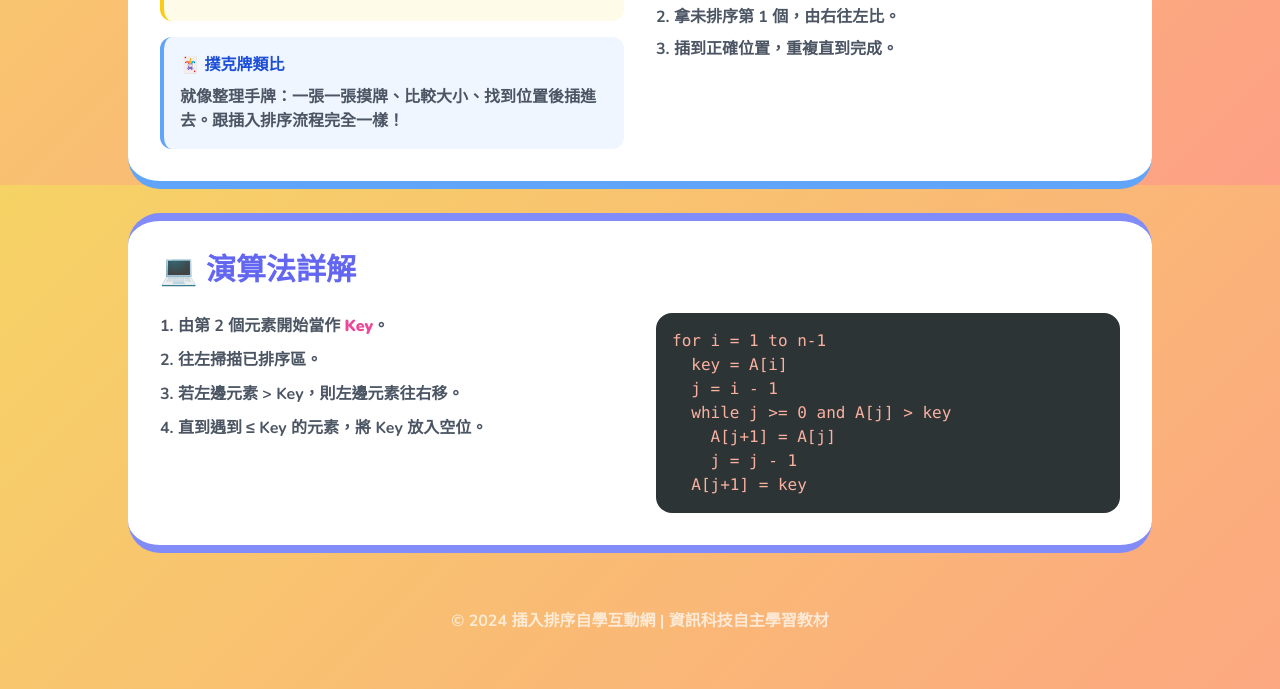
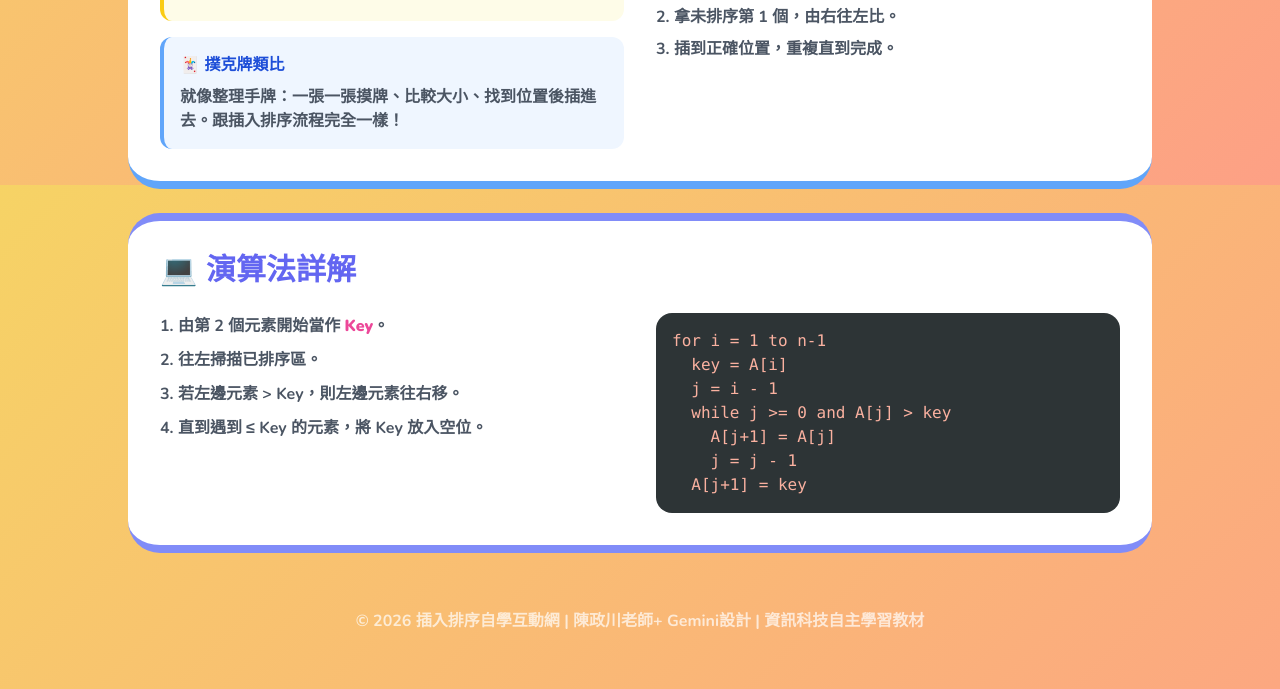
Before and after one commit to btosichen/Insertion-Sort, a plain HTML site: page index.html in a window 1280 px wide. Shown: the part 615-1304 px from the top of the page. Drawn offline with nearby package versions, Linux system fonts and the light colour scheme; a web font is replaced by a local one.

Commit message:
Update index.html

```diff
--- a/index.html
+++ b/index.html
@@ -187,7 +187,7 @@
         </section>
 
         <footer class="text-center text-white/70 font-bold py-6">
-            &copy; 2024 插入排序自學互動網 | 資訊科技自主學習教材
+            &copy; 2026 插入排序自學互動網 | 陳政川老師+ Gemini設計 | 資訊科技自主學習教材
         </footer>
     </div>
 
```
